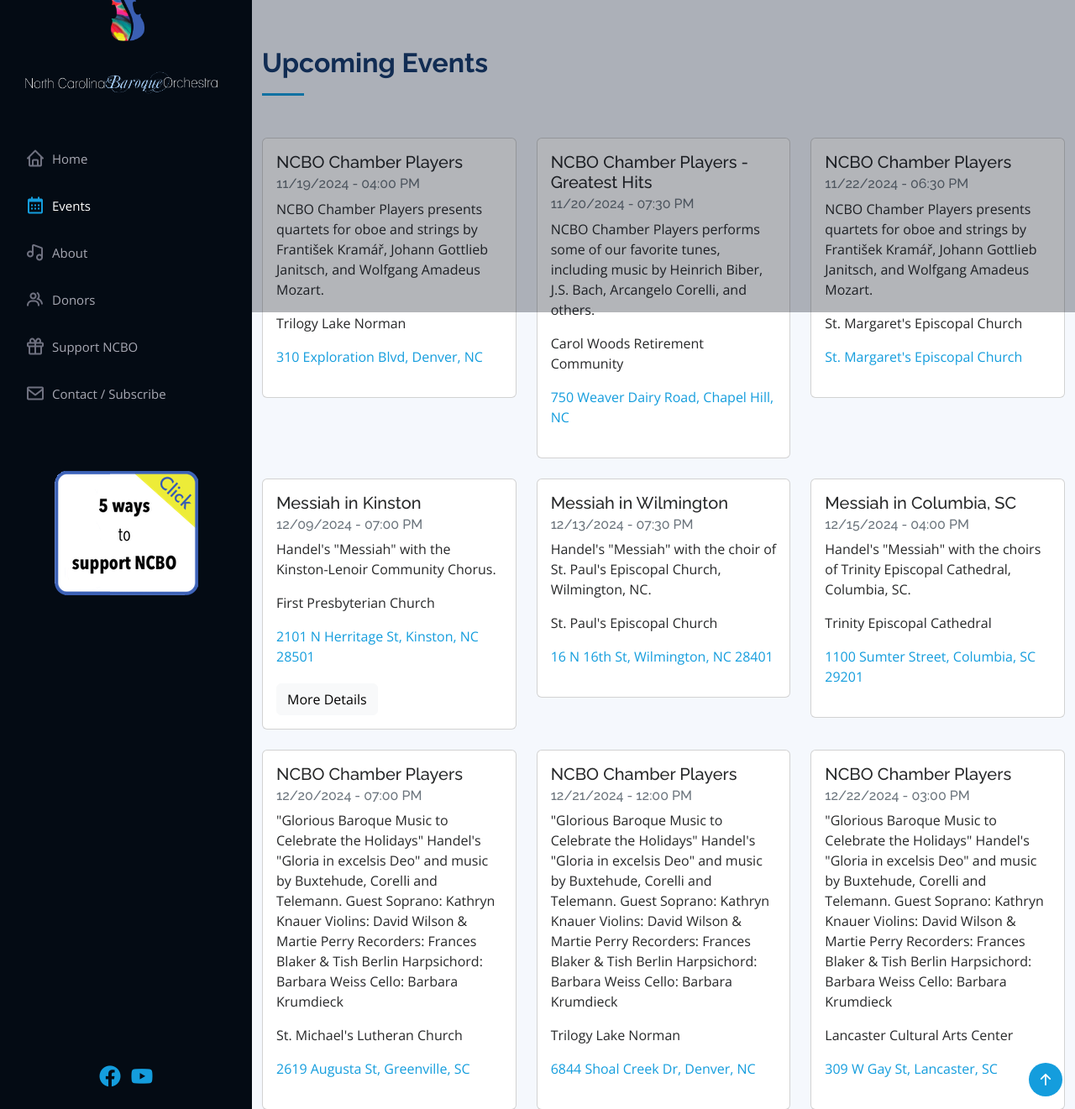
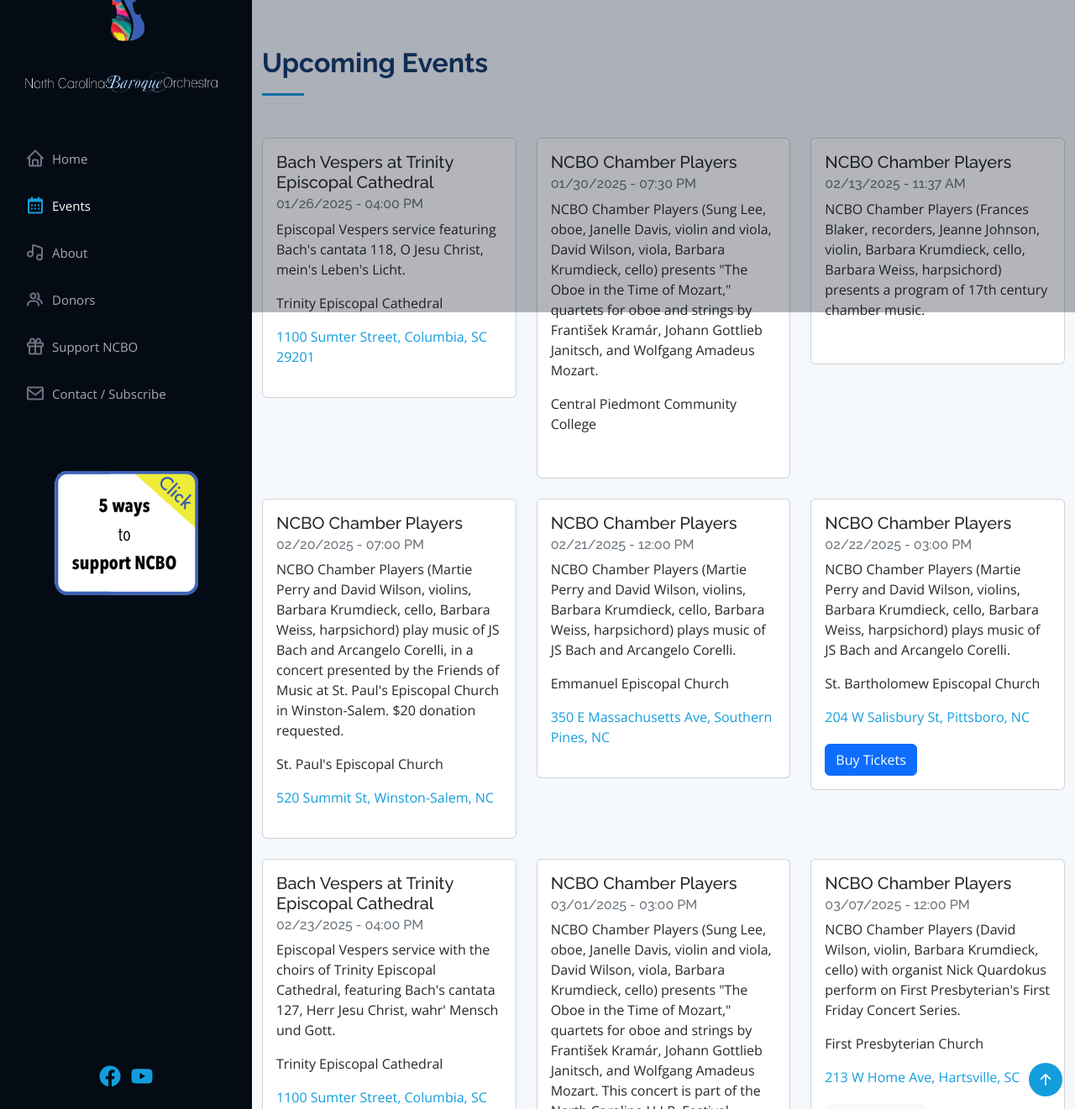
Before and after one commit to ncbaroqueorchestra/ncboweb, a Jekyll site: the page built from index.md, in a window 1280 px wide and 1400 px high, scrolled down 949 px, cut to the strip 79-1400 px from the top of the window. Shown: the whole strip at 84% size. Built offline with Jekyll 4.4.1, drawn with Linux system fonts in a browser that asks for light colours; comment, search, counter and statistics services are not loaded; some of the changed text lies outside the part shown.

Commit message:
Updated NCBO events

```diff
--- a/_data/events.yml
+++ b/_data/events.yml
@@ -1,27 +1,95 @@
-- address: 310 Exploration Blvd, Denver, NC
-  description: NCBO Chamber Players presents quartets for oboe and strings by František
-    Kramář, Johann Gottlieb Janitsch, and Wolfgang Amadeus Mozart.
-  eventdate: 11/19/2024
+- address: 1100 Sumter Street, Columbia, SC 29201
+  description: Episcopal Vespers service featuring Bach's cantata 118, O Jesu Christ,
+    mein's Leben's Licht.
+  eventdate: 01/26/2025
   eventtime: 04:00 PM
+  heading: Bach Vespers at Trinity Episcopal Cathedral
+  mapurl: https://maps.app.goo.gl/kYaTPepz59nx42TU6
+  venue: Trinity Episcopal Cathedral
+- address: ''
+  description: NCBO Chamber Players (Sung Lee, oboe, Janelle Davis, violin and viola,
+    David Wilson, viola, Barbara Krumdieck, cello) presents "The Oboe in the Time
+    of Mozart," quartets for oboe and strings by František Kramár, Johann Gottlieb
+    Janitsch, and Wolfgang Amadeus Mozart.
+  eventdate: 01/30/2025
+  eventtime: 07:30 PM
   heading: NCBO Chamber Players
-  mapurl: https://maps.app.goo.gl/bvbpa7PxcurxzHeP9
-  venue: Trilogy Lake Norman
-- address: 750 Weaver Dairy Road, Chapel Hill, NC
-  description: NCBO Chamber Players performs some of our favorite tunes, including
-    music by Heinrich Biber, J.S. Bach, Arcangelo Corelli, and others.
-  eventdate: 11/20/2024
-  eventtime: 07:30 PM
-  heading: NCBO Chamber Players - Greatest Hits
-  mapurl: https://maps.app.goo.gl/gNKrVJ6jBFzXtzZAA
-  venue: Carol Woods Retirement Community
-- address: St. Margaret's Episcopal Church
-  description: NCBO Chamber Players presents quartets for oboe and strings by František
-    Kramář, Johann Gottlieb Janitsch, and Wolfgang Amadeus Mozart.
-  eventdate: 11/22/2024
-  eventtime: 06:30 PM
+  venue: Central Piedmont Community College
+- address: ''
+  description: NCBO Chamber Players (Frances Blaker, recorders, Jeanne Johnson, violin,
+    Barbara Krumdieck, cello, Barbara Weiss, harpsichord) presents a program of 17th
+    century chamber music.
+  eventdate: 02/13/2025
+  eventtime: 11:37 AM
   heading: NCBO Chamber Players
-  mapurl: https://maps.app.goo.gl/xyYNfKKvTvKi222P6
-  venue: St. Margaret's Episcopal Church
+  venue: ''
+- address: 520 Summit St, Winston-Salem, NC
+  description: NCBO Chamber Players (Martie Perry and David Wilson, violins, Barbara
+    Krumdieck, cello, Barbara Weiss, harpsichord) play music of JS Bach and Arcangelo
+    Corelli, in a concert presented by the Friends of Music at St. Paul's Episcopal
+    Church in Winston-Salem. $20 donation requested.
+  eventdate: 02/20/2025
+  eventtime: 07:00 PM
+  heading: NCBO Chamber Players
+  mapurl: https://maps.app.goo.gl/LpeBmGg3huuKH98c8
+  venue: St. Paul's Episcopal Church
+- address: 350 E Massachusetts Ave, Southern Pines, NC
+  description: NCBO Chamber Players (Martie Perry and David Wilson, violins, Barbara
+    Krumdieck, cello, Barbara Weiss, harpsichord) plays music of JS Bach and Arcangelo
+    Corelli.
+  eventdate: 02/21/2025
+  eventtime: 12:00 PM
+  heading: NCBO Chamber Players
+  mapurl: https://maps.app.goo.gl/cA9rAd8EBYuNLJyD7
+  venue: Emmanuel Episcopal Church
+- address: 204 W Salisbury St, Pittsboro, NC
+  description: NCBO Chamber Players (Martie Perry and David Wilson, violins, Barbara
+    Krumdieck, cello, Barbara Weiss, harpsichord) plays music of JS Bach and Arcangelo
+    Corelli.
+  eventdate: 02/22/2025
+  eventtime: 03:00 PM
+  heading: NCBO Chamber Players
+  mapurl: https://maps.app.goo.gl/krUDA4MKxhCvrHoY7
+  ticketurl: https://www.saint-barts.org
+  venue: St. Bartholomew Episcopal Church
+- address: 1100 Sumter Street, Columbia, SC 29201
+  description: Episcopal Vespers service with the choirs of Trinity Episcopal Cathedral,
+    featuring Bach's cantata 127, Herr Jesu Christ, wahr' Mensch und Gott.
+  eventdate: 02/23/2025
+  eventtime: 04:00 PM
+  heading: Bach Vespers at Trinity Episcopal Cathedral
+  mapurl: https://maps.app.goo.gl/kYaTPepz59nx42TU6
+  venue: Trinity Episcopal Cathedral
+- address: 1200 W Cornwallis Rd, Durham, NC
+  description: NCBO Chamber Players (Sung Lee, oboe, Janelle Davis, violin and viola,
+    David Wilson, viola, Barbara Krumdieck, cello) presents "The Oboe in the Time
+    of Mozart," quartets for oboe and strings by František Kramár, Johann Gottlieb
+    Janitsch, and Wolfgang Amadeus Mozart. This concert is part of the North Carolina
+    H.I.P. Festival.
+  eventdate: 03/01/2025
+  eventtime: 03:00 PM
+  heading: NCBO Chamber Players
+  mapurl: https://maps.app.goo.gl/1ZKUvkT2KS4KPjLv7
+  venue: St. Paul's Lutheran Church
+- address: 213 W Home Ave, Hartsville, SC
+  description: NCBO Chamber Players (David Wilson, violin, Barbara Krumdieck, cello)
+    with organist Nick Quardokus perform on First Presbyterian's First Friday Concert
+    Series.
+  eventdate: 03/07/2025
+  eventdetailsurl: https://visithartsvillesc.com/series/first-friday-concert-series/
+  eventtime: 12:00 PM
+  heading: NCBO Chamber Players
+  mapurl: https://maps.app.goo.gl/7kJesFXKprHEg7Jy6
+  venue: First Presbyterian Church
+- address: 1100 Sumter Street, Columbia, SC 29201
+  description: Episcopal Vespers service with the NCBO Viol Consort (lead by Gail
+    Schroeder) and the choirs of Trinity Episcopal Cathedral, featuring music by Orlando
+    Gibbons.
+  eventdate: 05/01/2025
+  eventtime: 04:00 PM
+  heading: Vespers at Trinity Episcopal Cathedral
+  mapurl: https://maps.app.goo.gl/kYaTPepz59nx42TU6
+  venue: Trinity Episcopal Cathedral
 - address: 2101 N Herritage St, Kinston, NC 28501
   description: Handel's "Messiah" with the Kinston-Lenoir Community Chorus.
   eventdate: 12/09/2024
@@ -90,7 +158,7 @@
 
     Cello: Barbara Krumdieck'
   eventdate: 12/21/2024
-  eventtime: 12:00 PM
+  eventtime: 11:30 AM
   heading: NCBO Chamber Players
   mapurl: https://maps.app.goo.gl/xXSqfADhMGPWBaYB8
   venue: Trilogy Lake Norman
--- a/_data/past_events.yml
+++ b/_data/past_events.yml
@@ -1,3 +1,27 @@
+- address: St. Margaret's Episcopal Church
+  description: NCBO Chamber Players presents quartets for oboe and strings by František
+    Kramář, Johann Gottlieb Janitsch, and Wolfgang Amadeus Mozart.
+  eventdate: 11/22/2024
+  eventtime: 06:30 PM
+  heading: NCBO Chamber Players
+  mapurl: https://maps.app.goo.gl/xyYNfKKvTvKi222P6
+  venue: St. Margaret's Episcopal Church
+- address: 750 Weaver Dairy Road, Chapel Hill, NC
+  description: NCBO Chamber Players performs some of our favorite tunes, including
+    music by Heinrich Biber, J.S. Bach, Arcangelo Corelli, and others.
+  eventdate: 11/20/2024
+  eventtime: 07:30 PM
+  heading: NCBO Chamber Players - Greatest Hits
+  mapurl: https://maps.app.goo.gl/gNKrVJ6jBFzXtzZAA
+  venue: Carol Woods Retirement Community
+- address: 310 Exploration Blvd, Denver, NC
+  description: NCBO Chamber Players presents quartets for oboe and strings by František
+    Kramář, Johann Gottlieb Janitsch, and Wolfgang Amadeus Mozart.
+  eventdate: 11/19/2024
+  eventtime: 04:00 PM
+  heading: NCBO Chamber Players
+  mapurl: https://maps.app.goo.gl/bvbpa7PxcurxzHeP9
+  venue: Trilogy Lake Norman
 - address: 100 Pete Hollis Blvd., Greenville, SC
   description: '"The French Connection," with the SC Bach Choir and soloists. The
     all-Bach program includes the Orchestral Suite in B minor with solo flutist Rodrigo
@@ -51,7 +75,7 @@
   heading: Bach Magnificat with Royal Voices of Charlotte
   mapurl: https://maps.app.goo.gl/kakNbLb5akgF47Ge8
   venue: Belk Chapel
-- address: 1100 Sumter Street, Columbia, SC 29201
+- address: cc
   description: Episcopal Vespers featuring Bach's cantata "Nur jedem das Seine," BWV
     163, with the choirs of Trinity Episcopal Cathedral in Columbia, SC.
   eventdate: 11/10/2024
```
